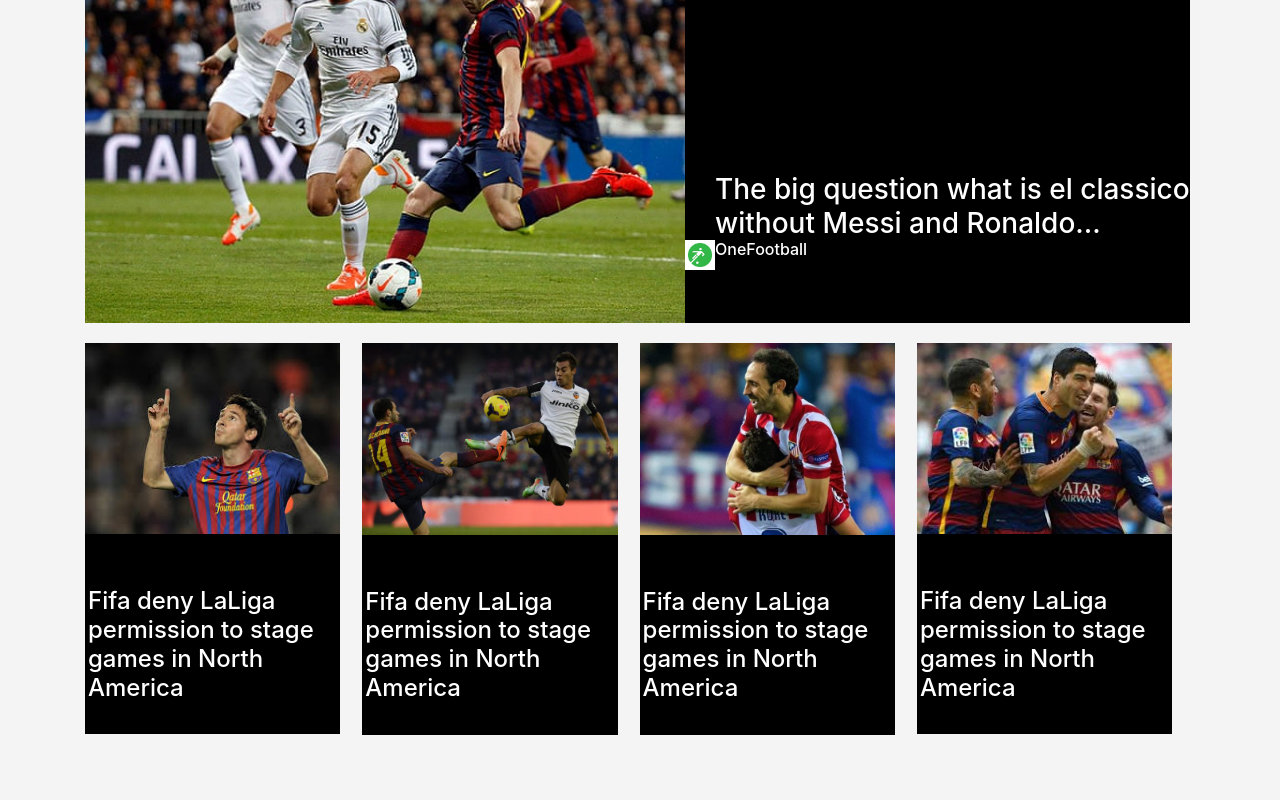
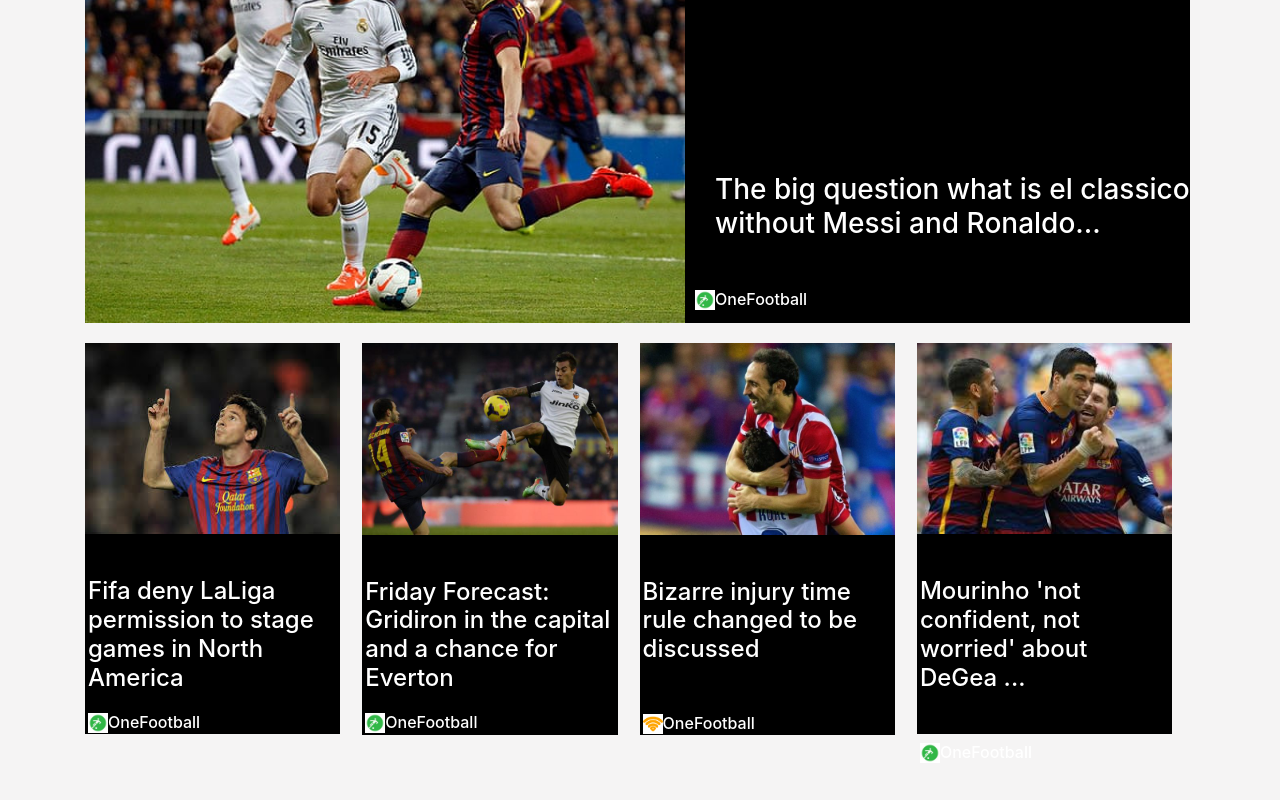
Before and after one commit to akjolilgiz/Onefootball-Rebuild, an Angular app: page / in a window 1280 px wide. Shown: the part 494-1294 px from the top of the page. Built offline with nearby package versions, Linux system fonts and the light colour scheme.

Commit message:
finish Top News component

```diff
--- a/src/app/top-news/top-news.component.css
+++ b/src/app/top-news/top-news.component.css
@@ -6,7 +6,16 @@
   margin-top: 30px;
   margin-bottom: 5px;
 }
-
+.logO{
+  padding-top: 50px;
+}
+.log1{
+  padding-top: 20px;
+}
+.topNewsLogo{
+  padding-top: 50px;
+  padding-left: 10px;
+}
 .header h5 {
   position: relative;
   top: 18px;
@@ -22,7 +31,7 @@
   background-color: black;
 }
 h4{
-  padding-top: 50px;
+  padding-top: 40px;
 }
 img{
   width: 600px;
--- a/src/app/top-news/top-news.component.html
+++ b/src/app/top-news/top-news.component.html
@@ -9,27 +9,45 @@
   </div>
   <div class="column news">
     <h3>The big question what is el classico without Messi and Ronaldo...</h3>
-    <img src=".././assets/img/Logo.jpg" style='height: 30px;' style="width: 30px" align="left">
+    <div class="topNewsLogo">
+      <img src=".././assets/img/Logo.jpg" style='height: 20px;' style="width: 20px" align="left">
     <h6>OneFootball</h6>
+    </div>
   </div>
 </div>
 
 <div class="row">
   <div class="column otherNews">
     <img src=".././assets/img/messi.jpeg" style="width:100%">
-    <h4 class="information">Fifa deny LaLiga permission to stage games in North America</h4>
+    <h4 class="information">Fifa deny LaLiga permission to stage games in North America<br>
+      <div class="log1">
+    <img src=".././assets/img/Logo.jpg" style='height: 20px;' style="width: 20px" align="left">
+    <h6>OneFootball</h6></div>
+  </h4>
   </div>
   <div class="column otherNews">
     <img src=".././assets/img/fifaStdium.jpg" style="width:100%">
-    <h4 class="information">Fifa deny LaLiga permission to stage games in North America</h4>
+    <h4 class="information">Friday Forecast: Gridiron in the capital and a chance for Everton<br>
+      <div class="log1">
+    <img src=".././assets/img/Logo.jpg" style='height: 20px;' style="width: 20px" align="left">
+    <h6>OneFootball</h6></div>
+  </h4>
   </div>
   <div class="column otherNews">
     <img src=".././assets/img/fifaBaldGuy.jpg" style="width:100%">
-    <h4 class="information">Fifa deny LaLiga permission to stage games in North America</h4>
+    <h4 class="information">Bizarre injury time rule changed to be discussed<br>
+      <div class="logO">
+    <img src=".././assets/img/wifiSign.png" style='height: 20px;' style="width: 20px" align="left">
+    <h6>OneFootball</h6></div>
+  </h4>
   </div>
   <div class="column otherNews">
     <img src=".././assets/img/suarez.jpeg" style="width:100%">
-    <h4 class="information">Fifa deny LaLiga permission to stage games in North America</h4>
+    <h4 class="information">Mourinho 'not confident, not worried' about DeGea ...<br>
+      <div class="logO">
+    <img src=".././assets/img/Logo.jpg" style='height: 20px;' style="width: 20px" align="left">
+    <h6>OneFootball</h6></div>
+  </h4>
   </div>
 </div>
 </div>
```
Also changed, not shown: src/assets/img/wifiSign.png (added).
